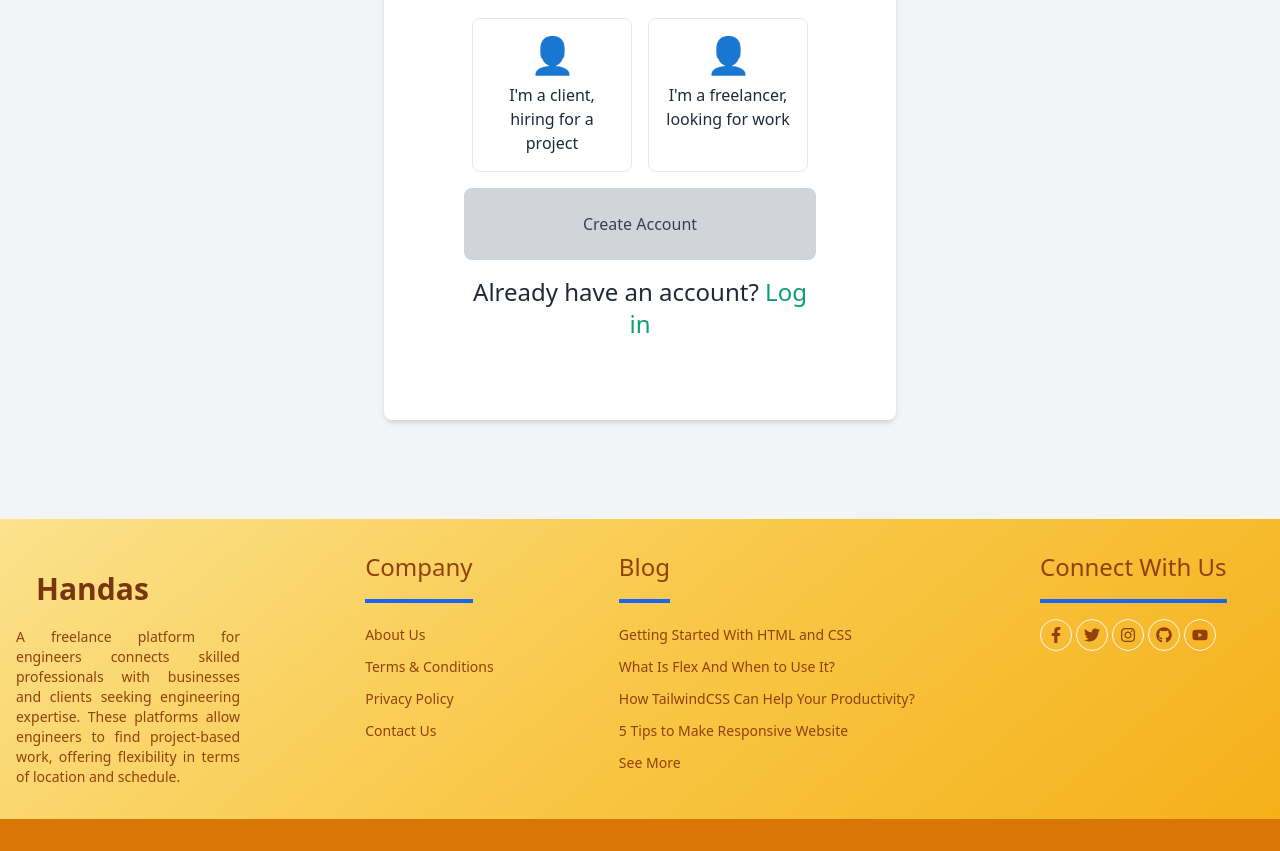
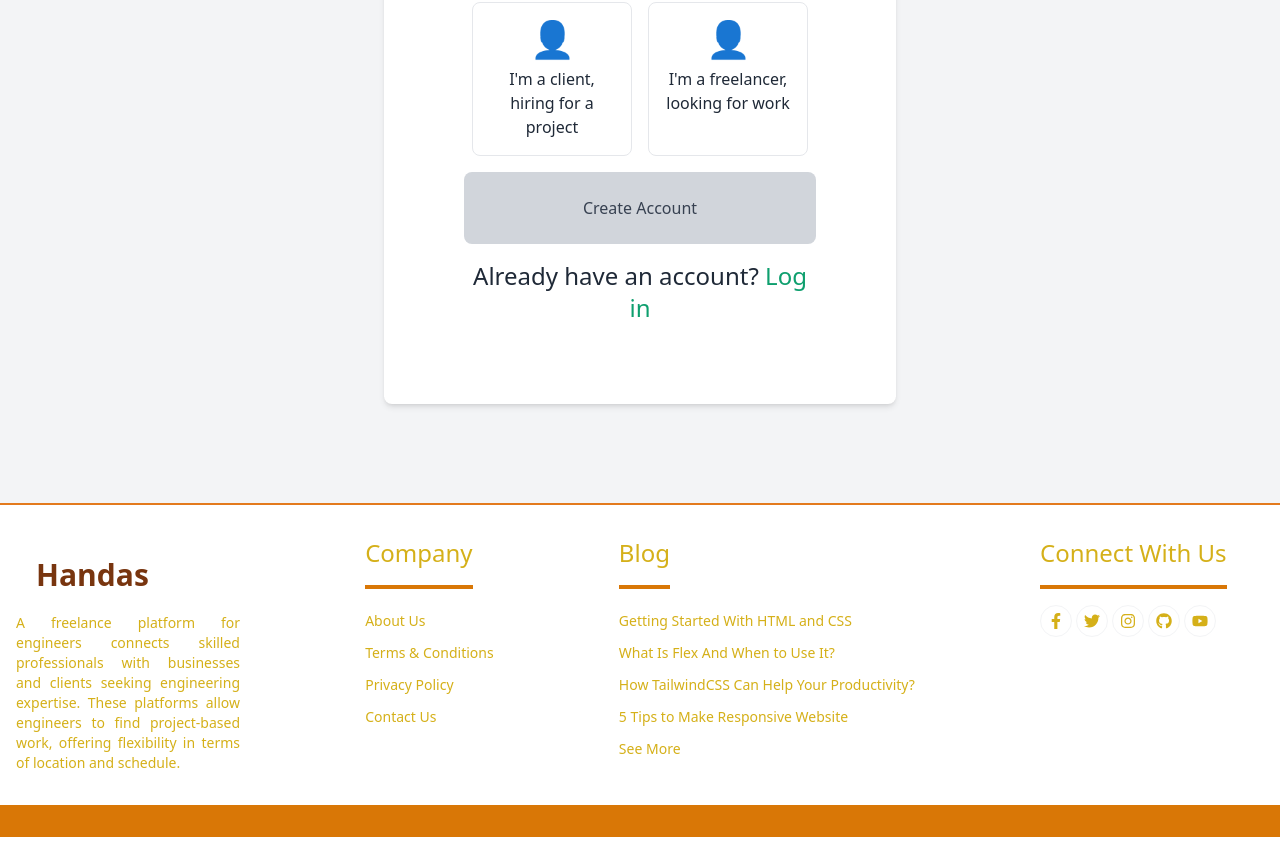
Before and after one commit to dalyDev-js/mern, a React (Create React App) app in the folder frontend/: page /started in a window 1280 px wide. Shown: the part 366-1217 px from the top of the page. Built offline with nearby package versions, Linux system fonts and the light colour scheme.

Commit message:
routes and update nav and client

```diff
--- a/frontend/src/Components/Footer/Footer.js
+++ b/frontend/src/Components/Footer/Footer.js
@@ -22,28 +22,28 @@ export default function Footer() {
 
               <div className="px-4 my-4 w-full sm:w-auto">
                 <div>
-                  <h2 className="inline-block text-2xl pb-4 mb-4 border-b-4 border-blue-600">
+                  <h2 className="inline-block text-2xl pb-4 mb-4 border-b-4 border-amber-600">
                     Company
                   </h2>
                 </div>
                 <ul className="leading-8">
                   <li>
-                    <a href="#" className="hover:text-blue-400">
+                    <a href="#" className="hover:text-amber-400">
                       About Us
                     </a>
                   </li>
                   <li>
-                    <a href="#" className="hover:text-blue-400">
+                    <a href="#" className="hover:text-amber-400">
                       Terms &amp; Conditions
                     </a>
                   </li>
                   <li>
-                    <a href="#" className="hover:text-blue-400">
+                    <a href="#" className="hover:text-amber-400">
                       Privacy Policy
                     </a>
                   </li>
                   <li>
-                    <a href="#" className="hover:text-blue-400">
+                    <a href="#" className="hover:text-amber-400">
                       Contact Us
                     </a>
                   </li>
@@ -51,33 +51,33 @@ export default function Footer() {
               </div>
               <div className="px-4 my-4 w-full sm:w-auto">
                 <div>
-                  <h2 className="inline-block text-2xl pb-4 mb-4 border-b-4 border-blue-600">
+                  <h2 className="inline-block text-2xl pb-4 mb-4 border-b-4 border-amber-600">
                     Blog
                   </h2>
                 </div>
                 <ul className="leading-8">
                   <li>
-                    <a href="#" className="hover:text-blue-400">
+                    <a href="#" className="hover:text-amber-400">
                       Getting Started With HTML and CSS
                     </a>
                   </li>
                   <li>
-                    <a href="#" className="hover:text-blue-400">
+                    <a href="#" className="hover:text-amber-400">
                       What Is Flex And When to Use It?
                     </a>
                   </li>
                   <li>
-                    <a href="#" className="hover:text-blue-400">
+                    <a href="#" className="hover:text-amber-400">
                       How TailwindCSS Can Help Your Productivity?
                     </a>
                   </li>
                   <li>
-                    <a href="#" className="hover:text-blue-400">
+                    <a href="#" className="hover:text-amber-400">
                       5 Tips to Make Responsive Website
                     </a>
                   </li>
                   <li>
-                    <a href="#" className="hover:text-blue-400">
+                    <a href="#" className="hover:text-amber-400">
                       See More
                     </a>
                   </li>
@@ -85,13 +85,13 @@ export default function Footer() {
               </div>
               <div className="px-4 my-4 w-full sm:w-auto xl:w-1/5">
                 <div>
-                  <h2 className="inline-block text-2xl pb-4 mb-4 border-b-4 border-blue-600">
+                  <h2 className="inline-block text-2xl pb-4 mb-4 border-b-4 border-amber-600">
                     Connect With Us
                   </h2>
                 </div>
                 <a
                   href="#"
-                  className="inline-flex items-center justify-center h-8 w-8 border border-gray-100 rounded-full mr-1 hover:text-blue-400 hover:border-blue-400"
+                  className="inline-flex items-center justify-center h-8 w-8 border border-gray-100 rounded-full mr-1 hover:text-amber-400 hover:border-blue-400"
                 >
                   <svg
                     className="w-4 h-4 fill-current"
--- a/frontend/src/Components/GetStarted.jsx
+++ b/frontend/src/Components/GetStarted.jsx
@@ -1,3 +1,5 @@
+import { Link } from "react-router-dom";
+
 function GetStarted() {
   return (
     <div className="get-started px-6 md:px-16 lg:px-24">
@@ -13,12 +15,17 @@ function GetStarted() {
               Forget the old rules. You can have the best people. Right now.
               Right here.
             </p>
+            <Link to={"/started"}>
+
+
+
               <button
                 type="button"
                 className="focus:outline-none text-lg my-5 md:my-7 lg:my-8 text-white bg-amber-500 hover:bg-yellow-500 focus:ring-amber-400 font-medium rounded-lg px-7 py-2.5 me-2 mb-2 dark:focus:ring-yellow-900"
               >
                 Get started
               </button>
+            </Link>
           </div>
         </div>
         <div className="right-side w-full md:w-1/2 flex justify-center md:justify-end mb-8 md:mb-0">
--- a/frontend/src/Components/NavBar/Navbar.js
+++ b/frontend/src/Components/NavBar/Navbar.js
@@ -1,5 +1,6 @@
 import React, { useState } from "react";
 import logo from "../../assets/logo.png";
+import { Link, NavLink } from "react-router-dom";
 
 export default function Navbar() {
   const [subNavContent, setSubNavContent] = useState("");
@@ -33,10 +34,10 @@ export default function Navbar() {
 
   return (
     <>
-      <div className="navbar w-full">
+      <div className="bg-white w-full ">
         <nav className="border-red-600 border-b  py-2.5 dark:bg-gray-900">
           <div className="flex flex-wrap items-center justify-between px-4 mx-auto">
-            <a href="#" className="flex items-center">
+            <Link to={""} className="flex items-center">
               <img
                 src={logo}
                 className="h-12 w-12 mr-3"
@@ -45,16 +46,18 @@ export default function Navbar() {
               <span className="pacifico-regular self-center text-xl font-semibold whitespace-nowrap dark:text-white">
                 Handas
               </span>
-            </a>
+            </Link>
             <div className="flex items-center lg:order-2">
               <div className="flex gap-2 justify-center items-center">
-                <a className="cursor-pointer text-lg">Login</a>
-                <a
-                  href="https://themesberg.com/product/tailwind-css/landing-page"
+                <NavLink to={"/login"} className="cursor-pointer text-lg">
+                  Login
+                </NavLink>
+                <Link
+                  to={"/register"}
                   className="text-white bg-amber-700 hover:bg-amber-600 focus:ring-4 focus:ring-purple-300 font-medium rounded-lg text-sm px-4 lg:px-3 py-2 lg:py-2.5 sm:mr-2 lg:mr-0 dark:bg-purple-600 dark:hover:bg-purple-700 focus:outline-none dark:focus:ring-purple-800"
                 >
                   Register
-                </a>
+                </Link>
               </div>
 
               <button
@@ -146,12 +149,12 @@ export default function Navbar() {
               </ul> */}
               <ul className="flex flex-col mt-4 font-medium lg:flex-row lg:space-x-8 lg:mt-0">
                 <li>
-                  <a
-                    href="#"
+                  <NavLink
+                    to={""}
                     className="block py-2 pl-3 pr-4 text-amber-900 border-b border-gray-100 hover:bg-gray-50 lg:hover:bg-transparent lg:border-0 lg:hover:text-amber-600 lg:p-0"
                   >
                     Home
-                  </a>
+                  </NavLink>
                 </li>
                 <li
                   onMouseEnter={() =>
@@ -367,7 +370,7 @@ export default function Navbar() {
           </div>
         </nav>
         <div
-          className={`sub-nav   bg-amber-100 w-full p-10 md:fixed transition-opacity duration-300 ${
+          className={`sub-nav   bg-white text-amber-700 border-b-2 border-amber-600 w-full p-10 md:fixed transition-opacity duration-300 ${
             isSubNavVisible ? "opacity-100" : "opacity-0 hidden"
           }`}
           onMouseEnter={handleMouseEnterSubNav}
--- a/frontend/src/Pages/Client/Client.js
+++ b/frontend/src/Pages/Client/Client.js
@@ -12,8 +12,8 @@ export default function Client() {
   return (
     <>
       <div className="client w-5/6 mt-16 mx-auto ">
-        <div className="hiring-required lg:flex w-full mb-11 ">
-          <div className="steps w-2/3 ">
+        <div className="hiring-required flex  w-full mb-11 ">
+          <div className="steps block   w-2/3 ">
             <p className="text-4xl font-semibold">Your Jobs</p>
             <p className="text-3xl mt-3">
               Complete these steps to stand out and hire fast
--- a/frontend/src/index.css
+++ b/frontend/src/index.css
@@ -9,7 +9,7 @@
   font-weight: 400;
   font-style: normal;
 }
-.navbar {
+.navbar-2 {
   background: rgb(245, 176, 25);
   background: linear-gradient(
     320deg,
@@ -19,13 +19,9 @@
   );
 }
 .footer {
-  background: rgb(245, 176, 25);
-  background: linear-gradient(
-    320deg,
-    rgba(245, 176, 25, 1) 0%,
-    rgba(249, 201, 75, 1) 53%,
-    rgba(251, 226, 141, 1) 100%
-  );
+  border-top: 2px solid rgb(227, 122, 29);
+ background-color: white;
+  color: rgb(213, 176, 25);
 }
 .dropbtn {
   border: none;
```
Lines whose indentation alone changed are shown as unchanged.
